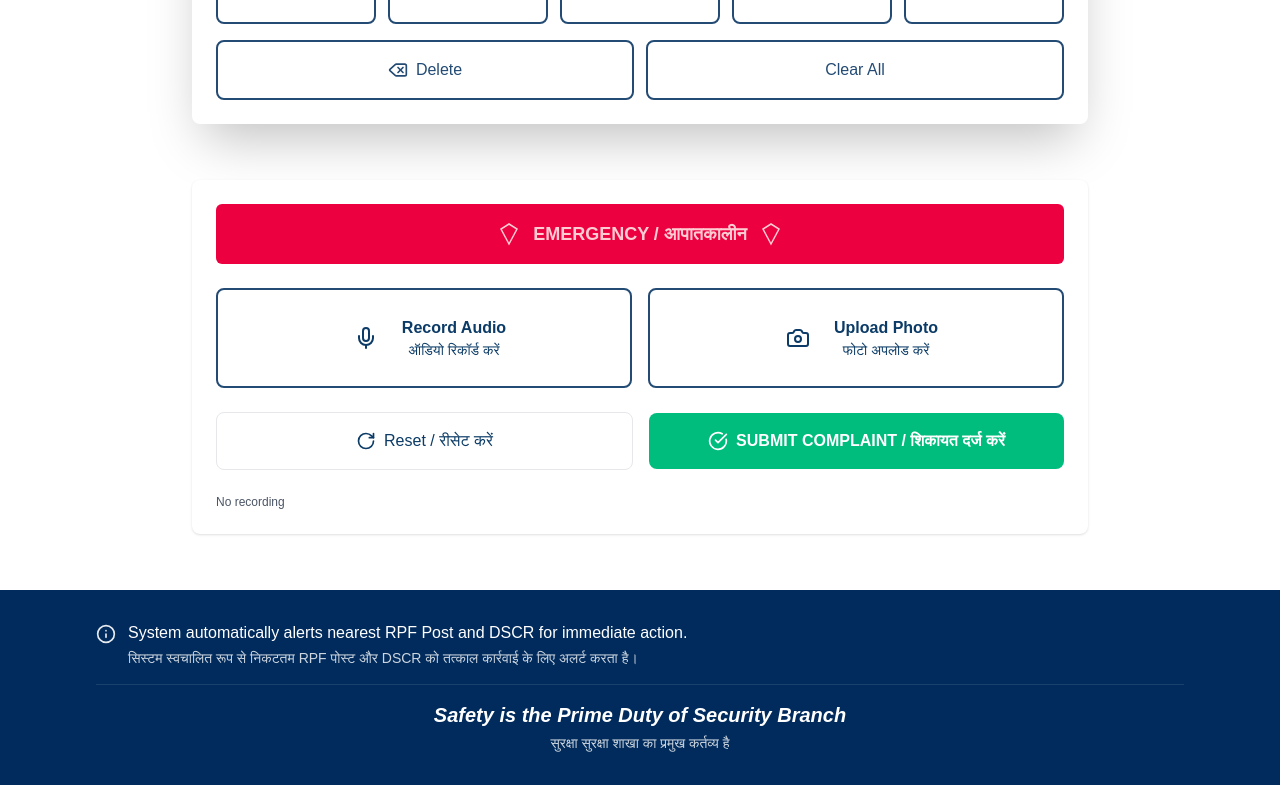
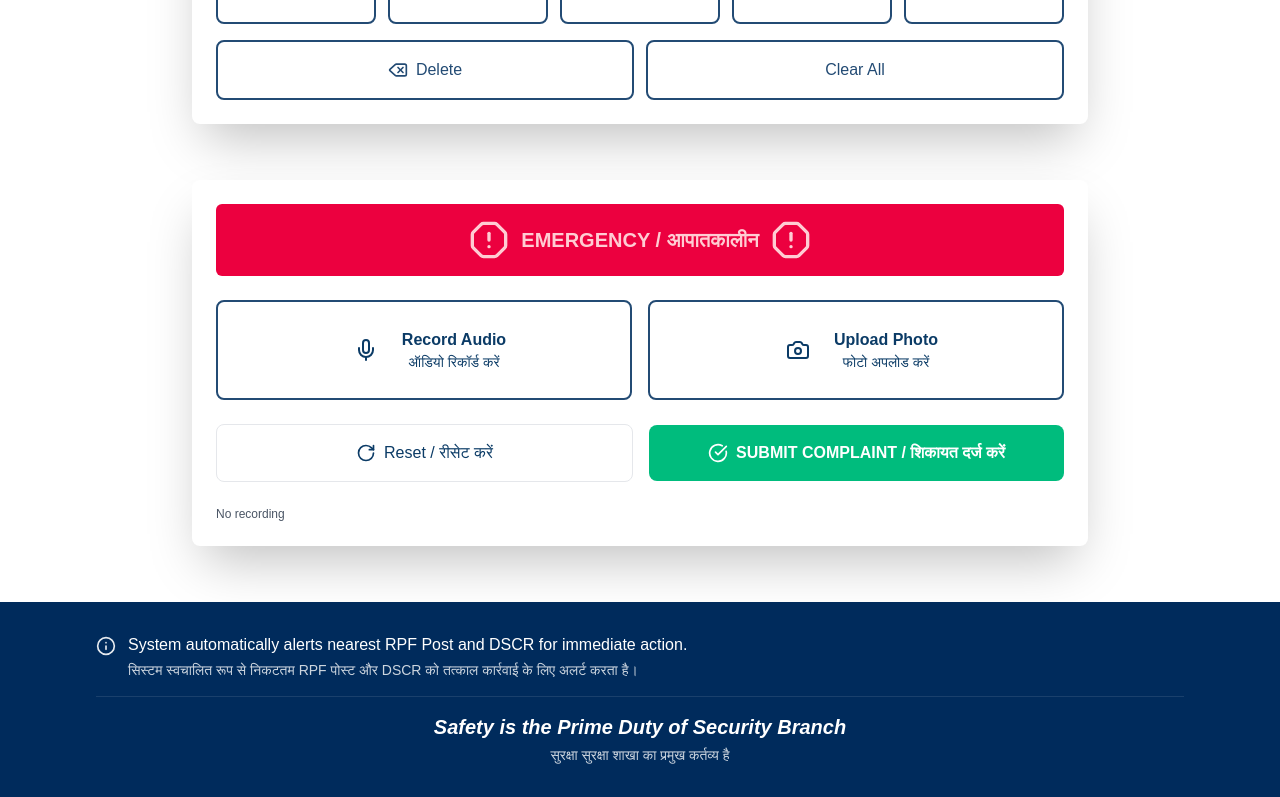
Before and after one commit to JWS-Technology/rpf-frontend, a Next.js app: page / in a window 1280 px wide. Shown: the part 896-1693 px from the top of the page. Built offline with nearby package versions, Linux system fonts and the light colour scheme.

Commit message:
[ui] icon changed and shadow added

```diff
--- a/app/components/EmergencySection.tsx
+++ b/app/components/EmergencySection.tsx
@@ -1,6 +1,6 @@
 'use client';
 import React from 'react';
-import { Mic, Camera, RotateCw, CheckCircle } from 'lucide-react';
+import { Mic, Camera, RotateCw, CheckCircle, OctagonAlert } from 'lucide-react';
 
 type EmergencySectionProps = {
   /** Called when an audio blob is recorded (or recording stopped) */
@@ -103,17 +103,13 @@ export default function EmergencySection({
   };
 
   return (
-    <div className="bg-white rounded-lg shadow-sm p-6 max-w-4xl mx-auto space-y-6">
+    <div className="bg-white rounded-lg shadow-2xl p-6 max-w-4xl mx-auto space-y-6">
       {/* Emergency Banner */}
       <div className="bg-rose-600 text-rose-200 rounded-md p-4 flex items-center justify-center gap-3">
         <div className="flex items-center gap-3 font-semibold text-lg">
-          <svg className="w-6 h-6" viewBox="0 0 24 24" fill="none" aria-hidden>
-            <path d="M12 2 L20 7 L12 22 L4 7 Z" stroke="currentColor" strokeWidth="1.5" />
-          </svg>
-          <span className="uppercase">EMERGENCY / आपातकालीन</span>
-          <svg className="w-6 h-6" viewBox="0 0 24 24" fill="none" aria-hidden>
-            <path d="M12 2 L20 7 L12 22 L4 7 Z" stroke="currentColor" strokeWidth="1.5" />
-          </svg>
+          <OctagonAlert size={40} />
+          <span className="uppercase text-xl">EMERGENCY / आपातकालीन</span>
+          <OctagonAlert size={40} />
         </div>
       </div>
 
```
